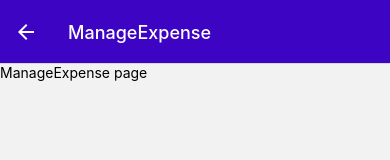
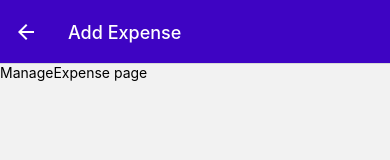
Before and after one commit to AldonIsenberg11/expense-tracker-react-native, a React Native app: screen /ManageExpense in a window 390 px wide. Shown: the top 160 px of the page. Built offline with nearby package versions, Linux system fonts and the light colour scheme.

Commit message:
supporting different editing modes & using route parameters

```diff
--- a/components/ExpensesOutput/ExpenseItem.js
+++ b/components/ExpensesOutput/ExpenseItem.js
@@ -4,11 +4,13 @@
 import { GlobalStyles } from "../../constants/styles"
 import { getFormattedDate } from "../../util/date"
 
-function ExpenseItem({description, amount, date}) {
+function ExpenseItem({id, description, amount, date}) {
     const navigation = useNavigation()
 
     function expensePressHandler() {
-        navigation.navigate('ManageExpense')
+        navigation.navigate('ManageExpense', {
+            expenseId: id
+        })
     }
 
     return (
--- a/screens/ManageExpense.js
+++ b/screens/ManageExpense.js
@@ -1,6 +1,16 @@
+import { useLayoutEffect } from "react"
 import { StyleSheet, Text } from "react-native"
 
-function ManageExpense() {
+function ManageExpense({route, navigation}) {
+    const editedExpenseId = route.params?.expenseId
+    const isEditing = !!editedExpenseId
+
+    useLayoutEffect(() => {
+        navigation.setOptions({
+            title: isEditing ? 'Edit Expense' : 'Add Expense'
+        })
+    }, [navigation, isEditing])
+
     return (
         <Text>ManageExpense page</Text>
     )
```
